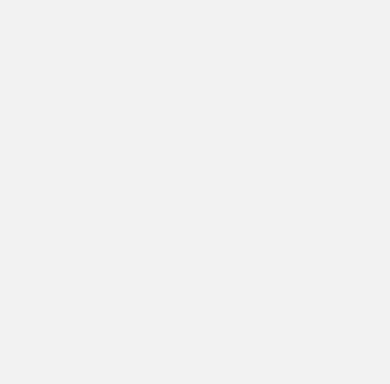
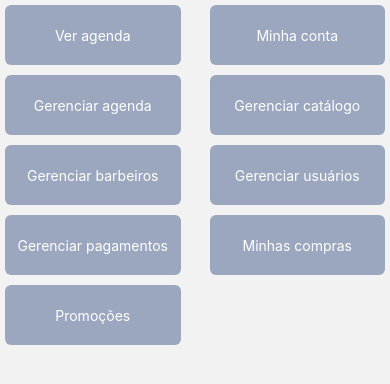
Before and after one commit to marcelo-de-santana/jubas-app, a React Native app: screen /HomeScreen in a window 390 px wide. Shown: the top 384 px of the page. Built offline with nearby package versions, Linux system fonts and the light colour scheme.

Commit message:
Ajustes dos arquivos

```diff
--- a/src/routes/AppStack.tsx
+++ b/src/routes/AppStack.tsx
@@ -1,16 +1,23 @@
-import {NativeStackScreenProps, createNativeStackNavigator} from '@react-navigation/native-stack';
 import {
-  HomeScreen,
+  NativeStackScreenProps,
+  createNativeStackNavigator,
+} from '@react-navigation/native-stack';
+import {HomeScreen} from '@screens';
+import {EmployeeScreen} from '@screens';
 
-} from '@screens';
+export type AppStackProps = NativeStackScreenProps<AppStackParamList>;
 
-export type NativeStackProps = NativeStackScreenProps<NativeStackParamList>;
-
-export type NativeStackParamList = {
+export type AppStackParamList = {
+  EmployeeScreen: undefined;
   HomeScreen: undefined;
+  MyAccount: undefined;
+  ScheduleManagement: undefined;
+  ServiceBookScreens: undefined;
+  ServiceCatalogScreens: undefined;
+  UsersScreens: undefined;
 };
 
-const NativeStack = createNativeStackNavigator<NativeStackParamList>();
+const NativeStack = createNativeStackNavigator<AppStackParamList>();
 
 export function AppStack() {
   return (
@@ -24,6 +31,7 @@ export function AppStack() {
       }}
       initialRouteName="HomeScreen">
       <NativeStack.Screen name="HomeScreen" component={HomeScreen} />
+      <NativeStack.Screen name="EmployeeScreen" component={EmployeeScreen} />
     </NativeStack.Navigator>
   );
 }
--- /dev/null
+++ b/src/screens/EmployeeScreen/EmployeeScreen.tsx
@@ -0,0 +1,11 @@
+import {Text} from 'react-native';
+
+export function EmployeeScreen() {
+  return (
+    <>
+      <Text style={{color: '#000'}}>
+        Teste de Funcionário
+      </Text>
+    </>
+  );
+}
--- a/src/screens/HomeScreen/HomeScreen.tsx
+++ b/src/screens/HomeScreen/HomeScreen.tsx
@@ -1,59 +1,60 @@
-import {ScrollView, Text, TouchableOpacity, View} from 'react-native';
+import {Alert, ScrollView, Text, TouchableOpacity, View} from 'react-native';
 import {Screen} from '@components';
+import {theme} from '@styles';
+import {AppStackProps} from '@routes';
 
-function HomeScreen() {
+export function HomeScreen({navigation}: AppStackProps) {
+  const {navigate} = navigation;
   return (
     <Screen>
-      <ScrollView>
-        {/* {pageData.data?.map(item => (
-          <View key={item.date}>
-            <Text style={global.textHeader}>Dia: {item.date}</Text>
-            <View style={global.blueBoxItems}>
-              {item?.schedules.map(scheduleParams => {
-                const {
-                  schedule_id,
-                  client_name,
-                  barber_name,
-                  name_service,
-                  weekday_name,
-                  time,
-                  status,
-                } = scheduleParams;
-                return (
-                  <View key={schedule_id}>
-                    <View style={global.boxFlexRow}>
-                      <Text style={global.whiteTextSmall}>{barber_name}</Text>
-                      <TouchableOpacity
-                        onPress={() => openModal(scheduleParams)}>
-                        <Text style={global.whiteTextSmall}>Editar</Text>
-                      </TouchableOpacity>
-                    </View>
-                    <View style={global.greyBoxItems}>
-                      <Text style={global.darkBlueTextSmall}>
-                        Cliente: {client_name}
-                      </Text>
-                      <Text style={global.darkBlueTextSmall}>
-                        Serviço: {name_service}
-                      </Text>
-                      <Text style={global.darkBlueTextSmall}>
-                        Horário: {time}
-                      </Text>
-                      <Text style={global.darkBlueTextSmall}>
-                        Dia da semana: {weekday_name}
-                      </Text>
-                      <Text style={global.darkBlueTextSmall}>
-                        Status: {status}
-                      </Text>
-                    </View>
-                  </View>
-                );
-              })}
-            </View>
-          </View>
-        ))} */}
-      </ScrollView>
+      <View style={theme.boxFlexRow}>
+        <TouchableOpacity
+          style={theme.boxMenu}
+          onPress={() => navigate('ServiceBookScreens')}>
+          <Text style={theme.textMenu}>Ver agenda</Text>
+        </TouchableOpacity>
+        <TouchableOpacity
+          style={theme.boxMenu}
+          onPress={() => navigate('MyAccount')}>
+          <Text style={theme.textMenu}>Minha conta</Text>
+        </TouchableOpacity>
+        <TouchableOpacity
+          style={theme.boxMenu}
+          onPress={() => navigate('ScheduleManagement')}>
+          <Text style={theme.textMenu}>Gerenciar agenda</Text>
+        </TouchableOpacity>
+        <TouchableOpacity
+          style={theme.boxMenu}
+          onPress={() => navigate('ServiceCatalogScreens')}>
+          <Text style={theme.textMenu}>Gerenciar catálogo</Text>
+        </TouchableOpacity>
+        <TouchableOpacity
+          style={theme.boxMenu}
+          onPress={() => navigate('EmployeeScreen')}>
+          <Text style={theme.textMenu}>Gerenciar barbeiros</Text>
+        </TouchableOpacity>
+        <TouchableOpacity
+          style={theme.boxMenu}
+          onPress={() => navigate('UsersScreens')}>
+          <Text style={theme.textMenu}>Gerenciar usuários</Text>
+        </TouchableOpacity>
+        <TouchableOpacity
+          style={theme.boxMenu}
+          onPress={() => Alert.alert('', 'Módulo em construção')}>
+          <Text style={theme.textMenu}>Gerenciar pagamentos</Text>
+        </TouchableOpacity>
+
+        <TouchableOpacity
+          style={theme.boxMenu}
+          onPress={() => Alert.alert('', 'Módulo em construção')}>
+          <Text style={theme.textMenu}>Minhas compras</Text>
+        </TouchableOpacity>
+        <TouchableOpacity
+          style={theme.boxMenu}
+          onPress={() => Alert.alert('', 'Módulo em construção')}>
+          <Text style={theme.textMenu}>Promoções</Text>
+        </TouchableOpacity>
+      </View>
     </Screen>
   );
 }
-
-export {HomeScreen};
```
Also changed, not shown: src/screens/index.ts (+5 -4 lines).
